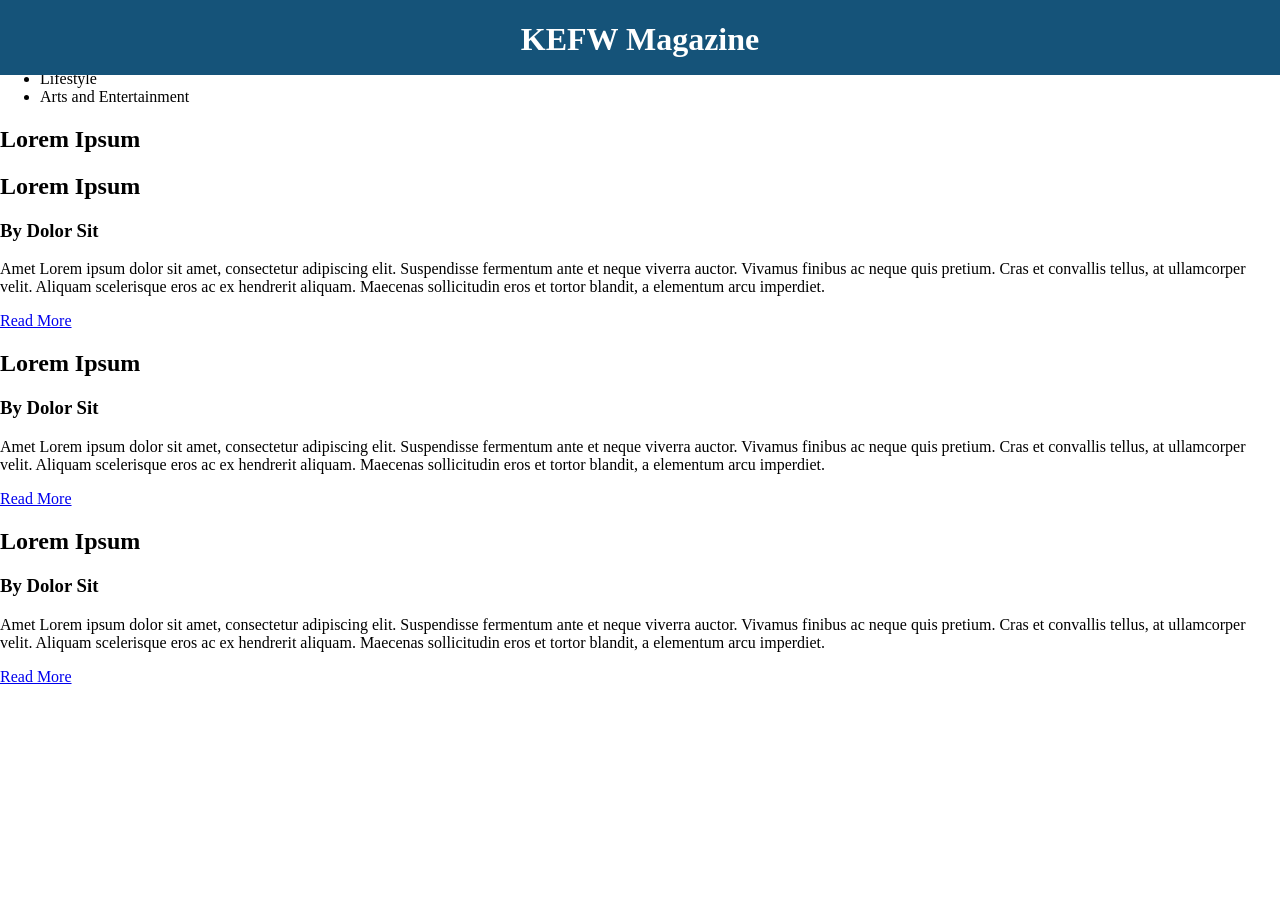
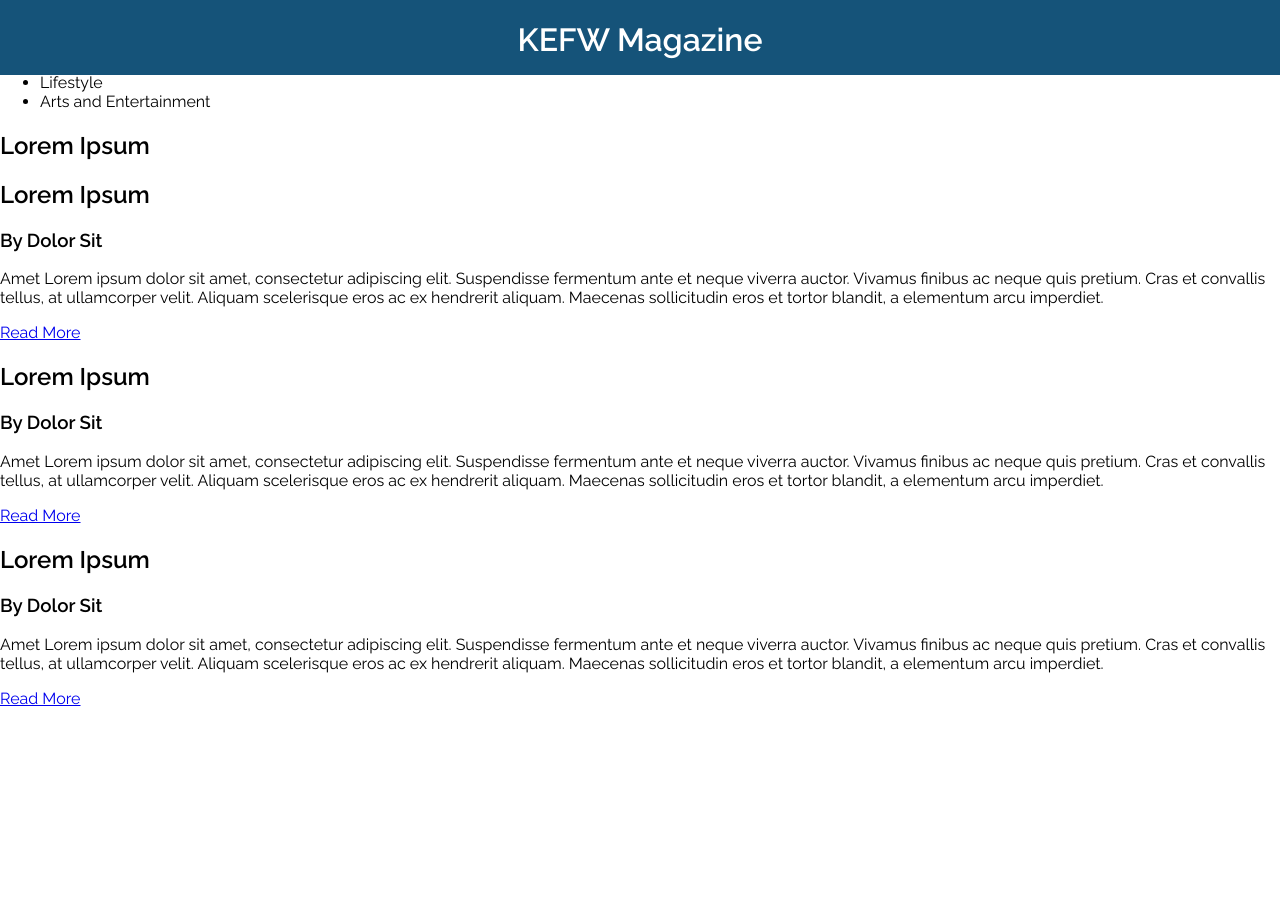
Before and after one commit to Kefwmag/kefwmag.github.io, a Jekyll site: the page deep/index.html, which Jekyll copies as it is, in a window 1280 px wide. Built offline with Jekyll 4.4.1, drawn with Linux system fonts in a browser that asks for light colours.

Commit message:
Update index.html

```diff
--- a/deep/index.html
+++ b/deep/index.html
@@ -2,6 +2,7 @@
 <html>
     <head>
         <title>KEFW Magazine</title>
+        <link href="//fonts.googleapis.com/css?family=Raleway:400,300,600" rel="stylesheet" type="text/css">
         <link rel="stylesheet" href="style.css" />
     </head>
     <body>
```
